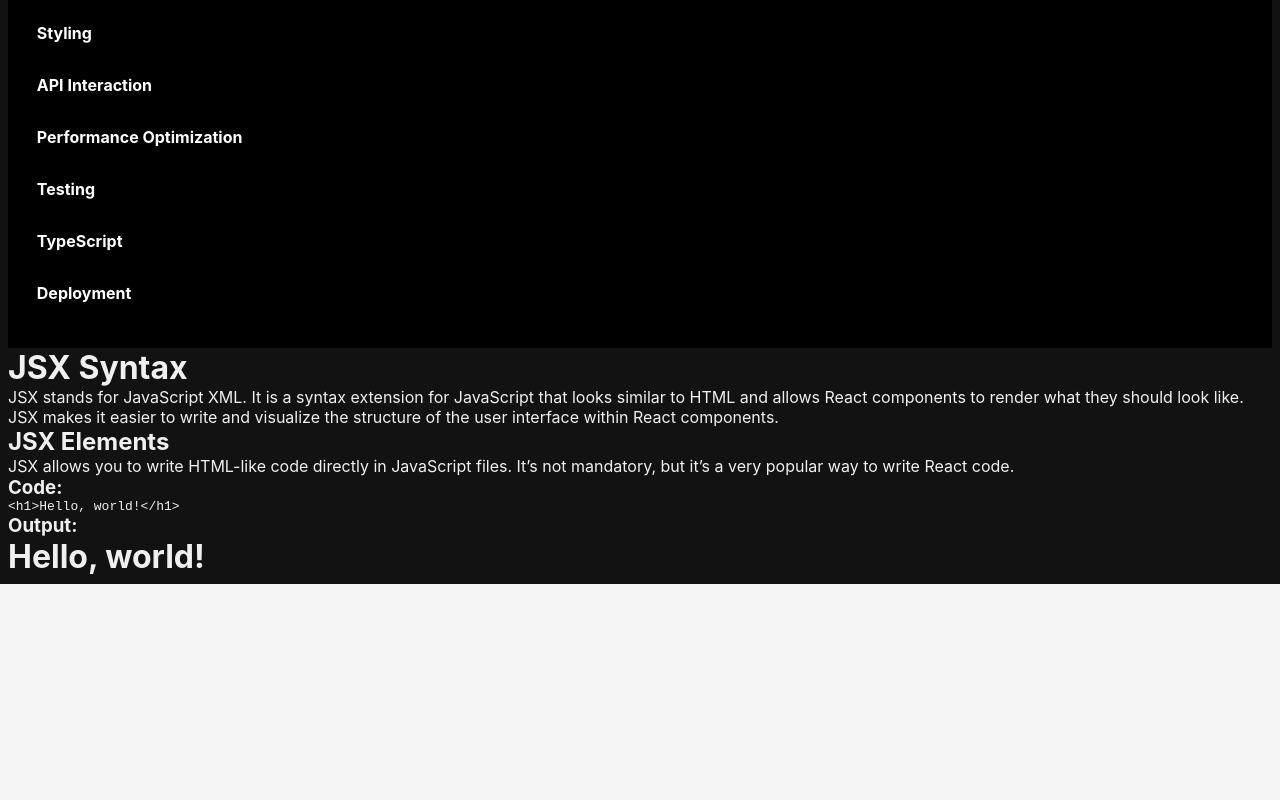
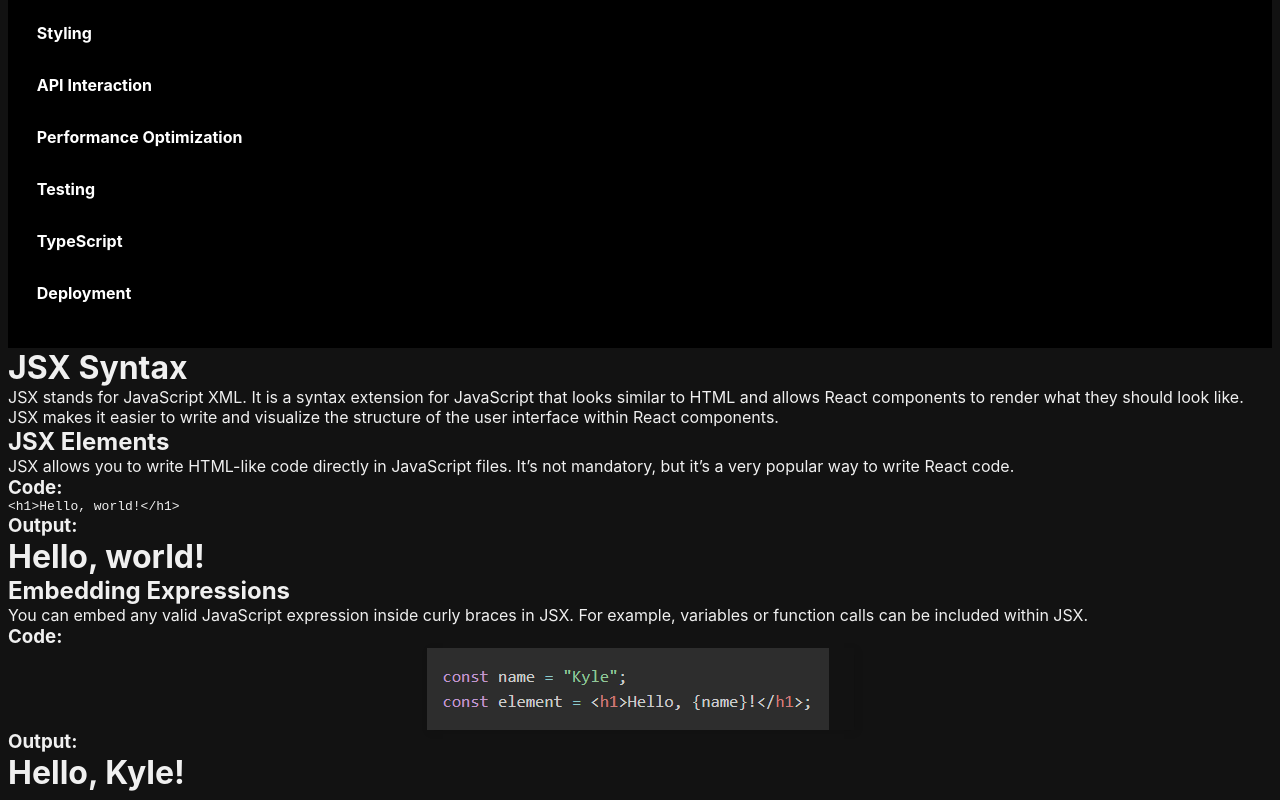
Before and after one commit to rees-kyle/react_showcase, a React (Create React App) app in the folder project/: page /jsx-syntax in a window 1280 px wide. Shown: the part 471-1271 px from the top of the page. Before the commit the page ends 1055 px from the top, so only its background shows below. Built offline with nearby package versions, Linux system fonts and the light colour scheme.

Commit message:
Add EmbeddingExpressions component
- Added component file.
- Imported and added component to page.
- Added to index in components folder.
- Added image of example.
- Added css styles for image.

```diff
--- /dev/null
+++ b/project/src/components/basics/jsxsyntax/EmbeddingExpressions.js
@@ -0,0 +1,22 @@
+import embeddingExpressions from './../../../assets/embedding_expressions.png';
+import './embedding-expressions.css';
+
+const EmbeddingExpressions = () => {
+    const name = "Kyle";
+    return (
+        <div>
+            <h2>Embedding Expressions</h2>
+            <p>You can embed any valid JavaScript expression inside curly braces in JSX. For example, variables or function calls can be included within JSX.</p>
+
+            <h3>Code:</h3>
+            <div className="img-container">
+                <img src={embeddingExpressions} alt="Embedding Expresisons" />
+            </div>
+
+            <h3>Output:</h3>
+            <h1>Hello, {name}!</h1>
+        </div>
+    );
+};
+
+export default EmbeddingExpressions;
--- /dev/null
+++ b/project/src/components/basics/jsxsyntax/embedding-expressions.css
@@ -0,0 +1,15 @@
+.img-container {
+    display: flex;             /* Correct syntax for flexbox */
+    justify-content: center;   /* Centers the image horizontally */
+    align-items: center;       /* Centers the image vertically (if needed) */
+    height: auto;
+}
+
+.img-container img {
+    max-width: 100%;           /* Set max width to 100% of the container */
+    max-height: 500px;         /* Set a maximum height for the image */
+    width: auto;               /* Maintain aspect ratio of the image */
+    height: auto;              /* Let height adjust to maintain aspect ratio */
+    object-fit: contain;       /* Keep the image within the boundaries without stretching */
+    box-shadow: 2px 2px 8px rgba(0, 0, 0, 0.1);  /* Apply a box shadow */
+}
--- a/project/src/components/basics/jsxsyntax/index.js
+++ b/project/src/components/basics/jsxsyntax/index.js
@@ -1,2 +1,3 @@
 export { default as JSXSyntax } from './JSXSyntax';
 export { default as JSXElements } from './JSXElements';
+export { default as EmbeddingExpressions } from './EmbeddingExpressions';
--- a/project/src/pages/basics/JSXSyntaxPage.js
+++ b/project/src/pages/basics/JSXSyntaxPage.js
@@ -1,10 +1,11 @@
-import { JSXSyntax, JSXElements } from '../../components/basics/jsxsyntax';
+import { JSXSyntax, JSXElements, EmbeddingExpressions } from '../../components/basics/jsxsyntax';
 
 const JSXSyntaxPage = () => {
   return (
     <>
       <JSXSyntax />
       <JSXElements />
+      <EmbeddingExpressions />
     </>
   );
 };
```
Also changed, not shown: project/src/assets/embedding_expressions.png (added).
